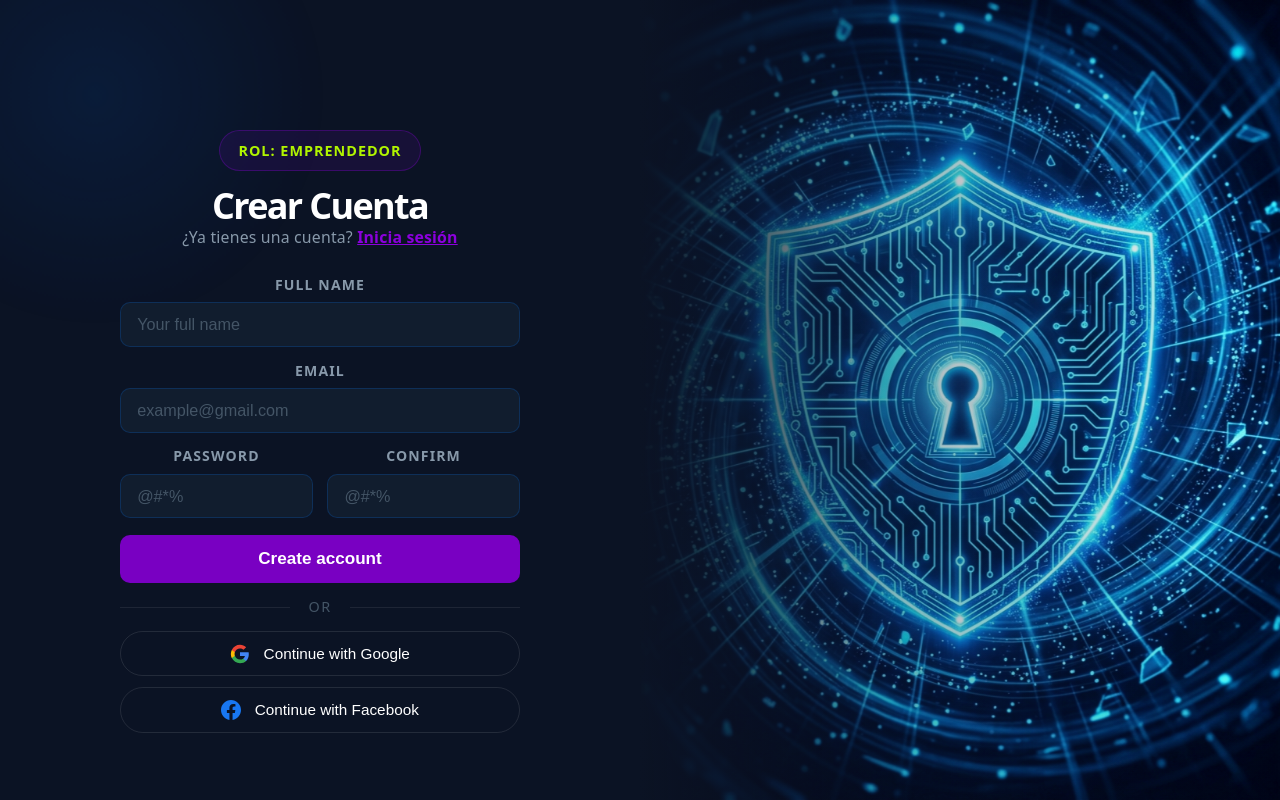
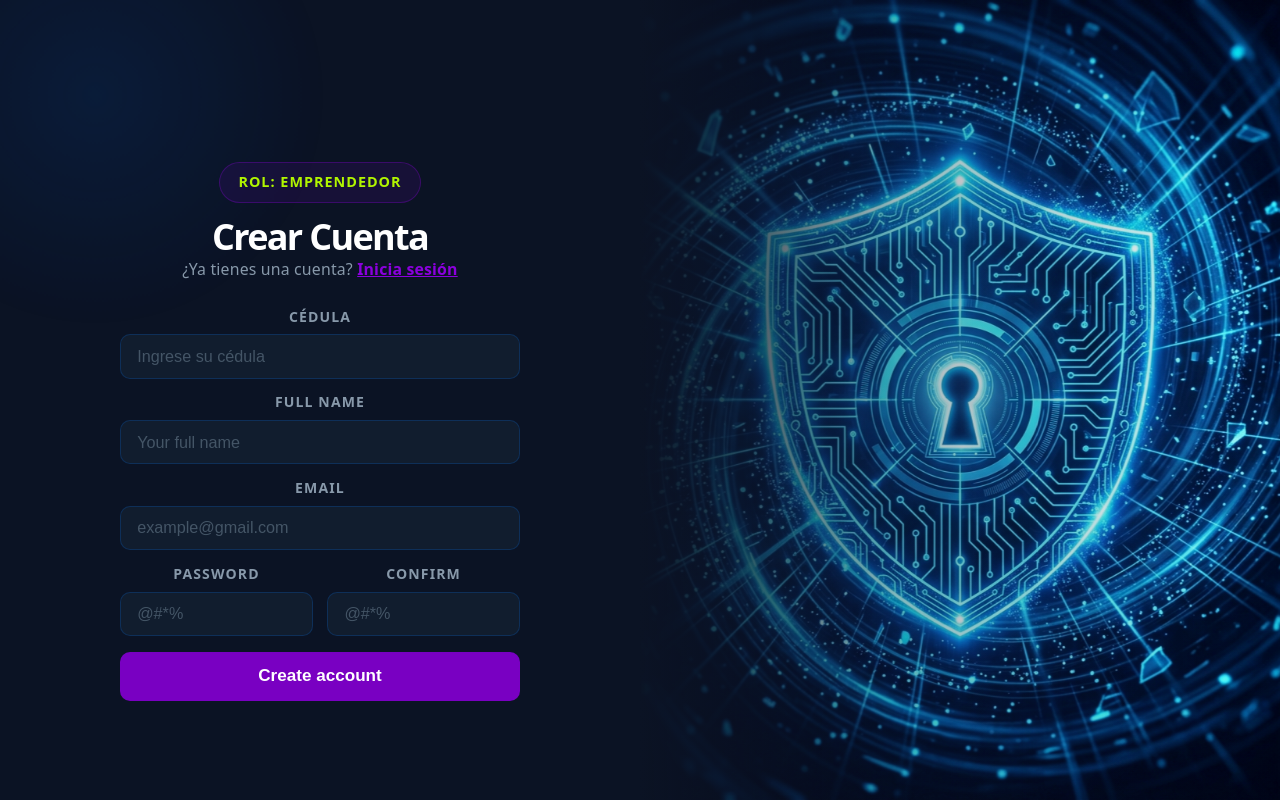
Before and after one commit to jorge-zuniga506/FULLSTACK, a React app in the folder frontend/: page /register in a window 1280 px wide. Built offline with nearby package versions, Linux system fonts and the light colour scheme; the HTML template or start-up script is replaced by a standard one.

Commit message:
redireccion inicio de sesion a dashboard

```diff
--- a/frontend/src/components/Auth/LoginForm.jsx
+++ b/frontend/src/components/Auth/LoginForm.jsx
@@ -1,5 +1,5 @@
 import React, { useState } from 'react';
-import { Link } from 'react-router-dom';
+import { Link, useNavigate } from 'react-router-dom';
 import authBg from '../../assets/auth_bg.png';
 import LoginNavbar from '../Navbar/LoginNavbar';
 // Imagen decorativa del panel derecho
@@ -20,6 +20,9 @@ import LoginNavbar from '../Navbar/LoginNavbar';
 const LoginForm = () => {
   // Controla la visibilidad de la contraseña en el campo de texto
   const [showPassword, setShowPassword] = useState(false);
+  const [loading, setLoading] = useState(false);
+  const [error, setError] = useState(null);
+  const navigate = useNavigate();
 
   return (
     <div className="auth-wrapper">
@@ -37,14 +40,43 @@ const LoginForm = () => {
           </p>
 
           {/* Formulario principal — animaciones escalonadas vía CSS --delay */}
-          <form className="auth-form">
+          <form className="auth-form" onSubmit={async (e) => {
+            e.preventDefault();
+            setError(null);
+            setLoading(true);
+            const form = new FormData(e.currentTarget);
+            const email = form.get('email');
+            const password = form.get('password');
+            try {
+              // Simulación de fetch al backend. Si hay backend lo intentará,
+              // pero para propósitos del frontend navegamos directamente al dashboard.
+              try {
+                const res = await fetch('/api/auth/login', {
+                  method: 'POST',
+                  headers: { 'Content-Type': 'application/json' },
+                  body: JSON.stringify({ email, password })
+                });
+                if (res.ok) {
+                  const data = await res.json();
+                  if (data.token) localStorage.setItem('token', data.token);
+                }
+              } catch (e) {
+                // Backend no disponible
+              }
+              navigate('/dashboard', { replace: true });
+            } catch (err) {
+              setError('Error de conexión');
+            } finally {
+              setLoading(false);
+            }
+          }}>
             {/* Campo oculto para asegurar el rol de emprendedor */}
             <input type="hidden" id="role" name="role" value="emprendedor" />
 
             {/* Campo Email */}
             <div className="input-group" style={{ '--delay': '0.3s' }}>
               <label htmlFor="email">Email</label>
-              <input type="email" id="email" placeholder="example@gmail.com" required />
+              <input name="email" type="email" id="email" placeholder="example@gmail.com" required />
             </div>
 
             {/* Campo Contraseña con toggle de visibilidad */}
@@ -52,6 +84,7 @@ const LoginForm = () => {
               <label htmlFor="password">Password</label>
               <div className="input-icon-wrapper">
                 <input
+                  name="password"
                   type={showPassword ? 'text' : 'password'}
                   id="password"
                   placeholder="@#*%"
@@ -70,9 +103,10 @@ const LoginForm = () => {
             </div>
 
             {/* Botón de submit */}
-            <button type="submit" className="auth-btn" style={{ '--delay': '0.5s' }}>
-              Sign in
+            <button type="submit" className="auth-btn" style={{ '--delay': '0.5s' }} disabled={loading}>
+              {loading ? 'Ingresando...' : 'Sign in'}
             </button>
+            {error && <p className="auth-error" style={{ color: '#ff6b6b', marginTop: '0.6rem' }}>{error}</p>}
 
             {/* Separador visual entre form y social buttons */}
             <div className="auth-divider" style={{ '--delay': '0.6s' }}>
--- a/frontend/src/components/Auth/RegisterForm.jsx
+++ b/frontend/src/components/Auth/RegisterForm.jsx
@@ -1,102 +1,272 @@
-import React from 'react';
-import { Link } from 'react-router-dom';
-import authBg from '../../assets/auth_bg.png'; // Imagen decorativa del panel derecho
+import React, { useState } from 'react';
+import { Link, useNavigate } from 'react-router-dom';
+import authBg from '../../assets/auth_bg.png';
 
-/**
- * RegisterForm — Formulario de registro de nuevos usuarios
- *
- * Estructura de dos paneles (split-screen, misma estética que LoginForm):
- * - Panel izquierdo: campos de registro (nombre, email, contraseña, confirmar)
- * - Panel derecho:   imagen decorativa con overlay
- *
- * Los campos de contraseña están en fila (input-row) para aprovechar el espacio.
- *
- * TODO: conectar onSubmit al endpoint POST /api/auth/register del backend
- * TODO: agregar validación de que ambas contraseñas coincidan antes de enviar
- */
 const RegisterForm = () => {
+
+  const navigate = useNavigate();
+
+  // ─────────────────────────────────────────────
+  // ESTADOS
+  // ─────────────────────────────────────────────
+  const [formData, setFormData] = useState({
+    cedula: '',
+    name: '',
+    email: '',
+    password: '',
+    confirmPassword: '',
+    role: 'emprendedor'
+  });
+
+  const [loading, setLoading] = useState(false);
+  const [message, setMessage] = useState('');
+  const [error, setError] = useState('');
+
+  // ─────────────────────────────────────────────
+  // HANDLE CHANGE
+  // ─────────────────────────────────────────────
+  const handleChange = (e) => {
+    setFormData({
+      ...formData,
+      [e.target.id]: e.target.value
+    });
+  };
+
+  // ─────────────────────────────────────────────
+  // HANDLE SUBMIT
+  // ─────────────────────────────────────────────
+  const handleSubmit = async (e) => {
+    e.preventDefault();
+
+    setError('');
+    setMessage('');
+
+    // Validar contraseñas
+    if (formData.password !== formData.confirmPassword) {
+      setError('Las contraseñas no coinciden');
+      return;
+    }
+
+    try {
+      setLoading(true);
+
+      const response = await fetch(
+        'http://localhost:3007/api/usuarios/crear-usuario',
+        {
+          method: 'POST',
+          headers: {
+            'Content-Type': 'application/json'
+          },
+          body: JSON.stringify({
+            cedula: formData.cedula,
+            nombre_hacienda: formData.name,
+            email: formData.email,
+            password_hash: formData.password,
+            role_id: 2
+          })
+        }
+      );
+
+      const data = await response.json();
+
+      if (!response.ok) {
+        console.log(data);
+        throw new Error(
+          data.message ||
+          data.errors?.[0]?.msg ||
+          'Error al crear usuario'
+        );
+      }
+
+      setMessage('Usuario creado exitosamente');
+
+      // Limpiar formulario
+      setFormData({
+        cedula: '',
+        name: '',
+        email: '',
+        password: '',
+        confirmPassword: '',
+        role: 'emprendedor'
+      });
+
+      // Redireccionar
+      setTimeout(() => {
+        navigate('/login');
+      }, 2000);
+
+    } catch (err) {
+      setError(err.message);
+    } finally {
+      setLoading(false);
+    }
+  };
+
   return (
     <div className="auth-wrapper">
 
-      {/* ── PANEL IZQUIERDO: Formulario de registro ──────────────────────── */}
+      {/* PANEL IZQUIERDO */}
       <div className="auth-form-panel">
         <div className="auth-content">
 
-          <div className="auth-role-badge">Rol: Emprendedor</div>
-          <h1 className="auth-title">Crear Cuenta</h1>
+          <div className="auth-role-badge">
+            Rol: Emprendedor
+          </div>
+
+          <h1 className="auth-title">
+            Crear Cuenta
+          </h1>
+
           <p className="auth-subtitle">
             ¿Ya tienes una cuenta?{' '}
-            <Link to="/login" className="auth-link">Inicia sesión</Link>
+            <Link to="/login" className="auth-link">
+              Inicia sesión
+            </Link>
           </p>
 
-          {/* Formulario de registro — animaciones escalonadas vía CSS --delay */}
-          <form className="auth-form">
-            {/* Campo oculto para asegurar el rol de emprendedor */}
-            <input type="hidden" id="role" name="role" value="emprendedor" />
+          {/* MENSAJE ÉXITO */}
+          {message && (
+            <div
+              style={{
+                backgroundColor: '#d4edda',
+                color: '#155724',
+                padding: '10px',
+                borderRadius: '8px',
+                marginBottom: '15px'
+              }}
+            >
+              {message}
+            </div>
+          )}
 
-            {/* Campo Nombre completo */}
-            <div className="input-group" style={{ '--delay': '0.3s' }}>
-              <label htmlFor="name">Full Name</label>
-              <input type="text" id="name" placeholder="Your full name" required />
+          {/* MENSAJE ERROR */}
+          {error && (
+            <div
+              style={{
+                backgroundColor: '#f8d7da',
+                color: '#721c24',
+                padding: '10px',
+                borderRadius: '8px',
+                marginBottom: '15px'
+              }}
+            >
+              {error}
+            </div>
+          )}
+
+          {/* FORMULARIO */}
+          <form className="auth-form" onSubmit={handleSubmit}>
+
+            {/* CÉDULA */}
+            <div className="input-group">
+              <label htmlFor="cedula">
+                Cédula
+              </label>
+
+              <input
+                type="text"
+                id="cedula"
+                placeholder="Ingrese su cédula"
+                required
+                value={formData.cedula}
+                onChange={handleChange}
+              />
             </div>
 
-            {/* Campo Email */}
-            <div className="input-group" style={{ '--delay': '0.4s' }}>
-              <label htmlFor="email">Email</label>
-              <input type="email" id="email" placeholder="example@gmail.com" required />
+            {/* NOMBRE */}
+            <div className="input-group">
+              <label htmlFor="name">
+                Full Name
+              </label>
+
+              <input
+                type="text"
+                id="name"
+                placeholder="Your full name"
+                required
+                value={formData.name}
+                onChange={handleChange}
+              />
             </div>
 
-            {/* Fila de contraseñas: dos campos lado a lado */}
-            <div className="input-row">
-              <div className="input-group" style={{ '--delay': '0.5s' }}>
-                <label htmlFor="password">Password</label>
-                <input type="password" id="password" placeholder="@#*%" required />
-              </div>
-              {/* Campo de confirmación — debe coincidir con password (validar en submit) */}
-              <div className="input-group" style={{ '--delay': '0.6s' }}>
-                <label htmlFor="confirmPassword">Confirm</label>
-                <input type="password" id="confirmPassword" placeholder="@#*%" required />
-              </div>
+            {/* EMAIL */}
+            <div className="input-group">
+              <label htmlFor="email">
+                Email
+              </label>
+
+              <input
+                type="email"
+                id="email"
+                placeholder="example@gmail.com"
+                required
+                value={formData.email}
+                onChange={handleChange}
+              />
             </div>
 
-            {/* Botón de submit */}
-            <button type="submit" className="auth-btn" style={{ '--delay': '0.7s' }}>
-              Create account
-            </button>
+            {/* PASSWORDS */}
+            <div className="input-row">
 
-            {/* Separador visual entre form y opciones sociales */}
-            <div className="auth-divider" style={{ '--delay': '0.8s' }}>
-              <span>OR</span>
+              <div className="input-group">
+                <label htmlFor="password">
+                  Password
+                </label>
+
+                <input
+                  type="password"
+                  id="password"
+                  placeholder="@#*%"
+                  required
+                  value={formData.password}
+                  onChange={handleChange}
+                />
+              </div>
+
+              <div className="input-group">
+                <label htmlFor="confirmPassword">
+                  Confirm
+                </label>
+
+                <input
+                  type="password"
+                  id="confirmPassword"
+                  placeholder="@#*%"
+                  required
+                  value={formData.confirmPassword}
+                  onChange={handleChange}
+                />
+              </div>
+
             </div>
 
-            {/* Registro con Google (OAuth — pendiente de implementar) */}
-            <button type="button" className="social-btn" style={{ '--delay': '0.9s' }}>
-              <svg width="20" height="20" viewBox="0 0 24 24">
-                <path fill="#4285F4" d="M22.56 12.25c0-.78-.07-1.53-.2-2.25H12v4.26h5.92c-.26 1.37-1.04 2.53-2.21 3.31v2.77h3.57c2.08-1.92 3.28-4.74 3.28-8.09z"/>
-                <path fill="#34A853" d="M12 23c2.97 0 5.46-.98 7.28-2.66l-3.57-2.77c-.98.66-2.23 1.06-3.71 1.06-2.86 0-5.29-1.93-6.16-4.53H2.18v2.84C3.99 20.53 7.7 23 12 23z"/>
-                <path fill="#FBBC05" d="M5.84 14.09c-.22-.66-.35-1.36-.35-2.09s.13-1.43.35-2.09V7.07H2.18C1.43 8.55 1 10.22 1 12s.43 3.45 1.18 4.93l3.66-2.84z"/>
-                <path fill="#EA4335" d="M12 5.38c1.62 0 3.06.56 4.21 1.64l3.15-3.15C17.45 2.09 14.97 1 12 1 7.7 1 3.99 3.47 2.18 7.07l3.66 2.84c.87-2.6 3.3-4.53 6.16-4.53z"/>
-              </svg>
-              Continue with Google
-            </button>
-
-            {/* Registro con Facebook (OAuth — pendiente de implementar) */}
-            <button type="button" className="social-btn facebook-btn" style={{ '--delay': '1.0s' }}>
-              <svg width="20" height="20" viewBox="0 0 24 24" fill="#1877F2">
-                <path d="M24 12.073c0-6.627-5.373-12-12-12s-12 5.373-12 12c0 5.99 4.388 10.954 10.125 11.854v-8.385H7.078v-3.47h3.047V9.43c0-3.007 1.792-4.669 4.533-4.669 1.312 0 2.686.235 2.686.235v2.953H15.83c-1.491 0-1.956.925-1.956 1.874v2.25h3.328l-.532 3.47h-2.796v8.385C19.612 23.027 24 18.062 24 12.073z"/>
-              </svg>
-              Continue with Facebook
+            {/* BOTÓN */}
+            <button
+              type="submit"
+              className="auth-btn"
+              disabled={loading}
+            >
+              {loading
+                ? 'Creando cuenta...'
+                : 'Create account'}
             </button>
 
           </form>
+
         </div>
       </div>
 
-      {/* ── PANEL DERECHO: Imagen decorativa ────────────────────────────── */}
+      {/* PANEL DERECHO */}
       <div className="auth-image-panel">
-        <img src={authBg} alt="Cybersecurity" className="auth-bg-image" />
-        {/* Overlay para suavizar la imagen y dar contraste al texto */}
+
+        <img
+          src={authBg}
+          alt="Cybersecurity"
+          className="auth-bg-image"
+        />
+
         <div className="auth-image-overlay" />
+
       </div>
 
     </div>
--- a/frontend/src/styles/Inversionistas.css
+++ b/frontend/src/styles/Inversionistas.css
@@ -328,7 +328,6 @@
   background: rgba(8, 15, 30, 0.95);
   border: 1px solid rgba(255, 255, 255, 0.1);
   border-radius: 26px;
-  overflow-y: auto;
   position: relative;
   box-shadow: 0 30px 70px rgba(0, 0, 0, 0.55);
   animation: invScaleUp 0.35s cubic-bezier(0.34, 1.56, 0.64, 1);
```
